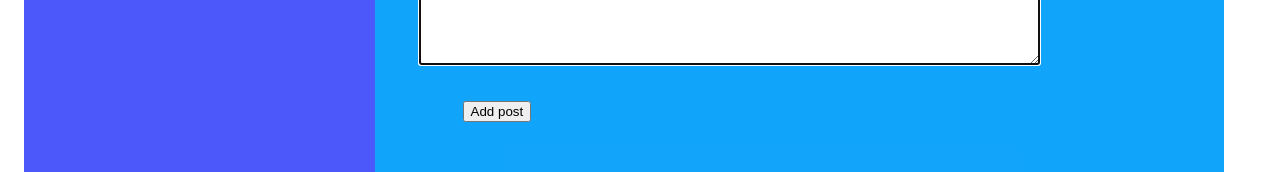
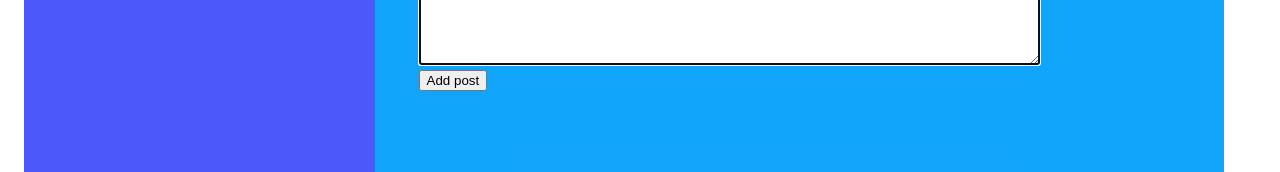
Before and after one commit to ishcenko/way-samurai, a React (Create React App) app: page /way-samurai/profile in a window 1280 px wide. Shown: the part 614-786 px from the top of the page. Built offline with nearby package versions, Linux system fonts and the light colour scheme.

Commit message:
Update MyPosts.jsx

```diff
--- a/src/components/MyPosts/MyPosts.jsx
+++ b/src/components/MyPosts/MyPosts.jsx
@@ -40,7 +40,7 @@ const MyPosts = () => {
           placeholder="Write something..."
         />
       </div>
-      <button className={s.posts} onClick={addPost}>Add post</button>{' '}
+      <button className={s.btn_addpost} onClick={addPost}>Add post</button>{' '}
       {/*Викликаємо addPost тільки при кліку */}
       <div className={s.new_post}>
         {posts.map(post => (
```
